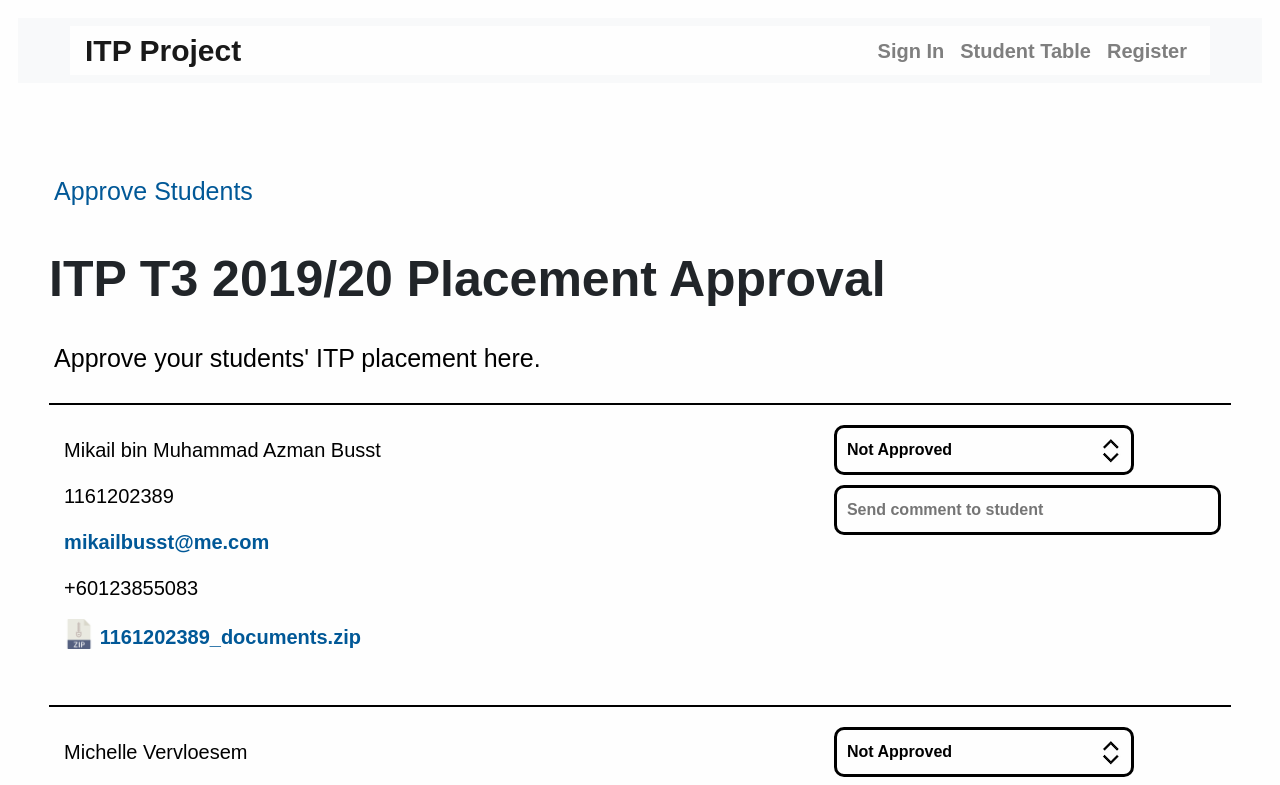
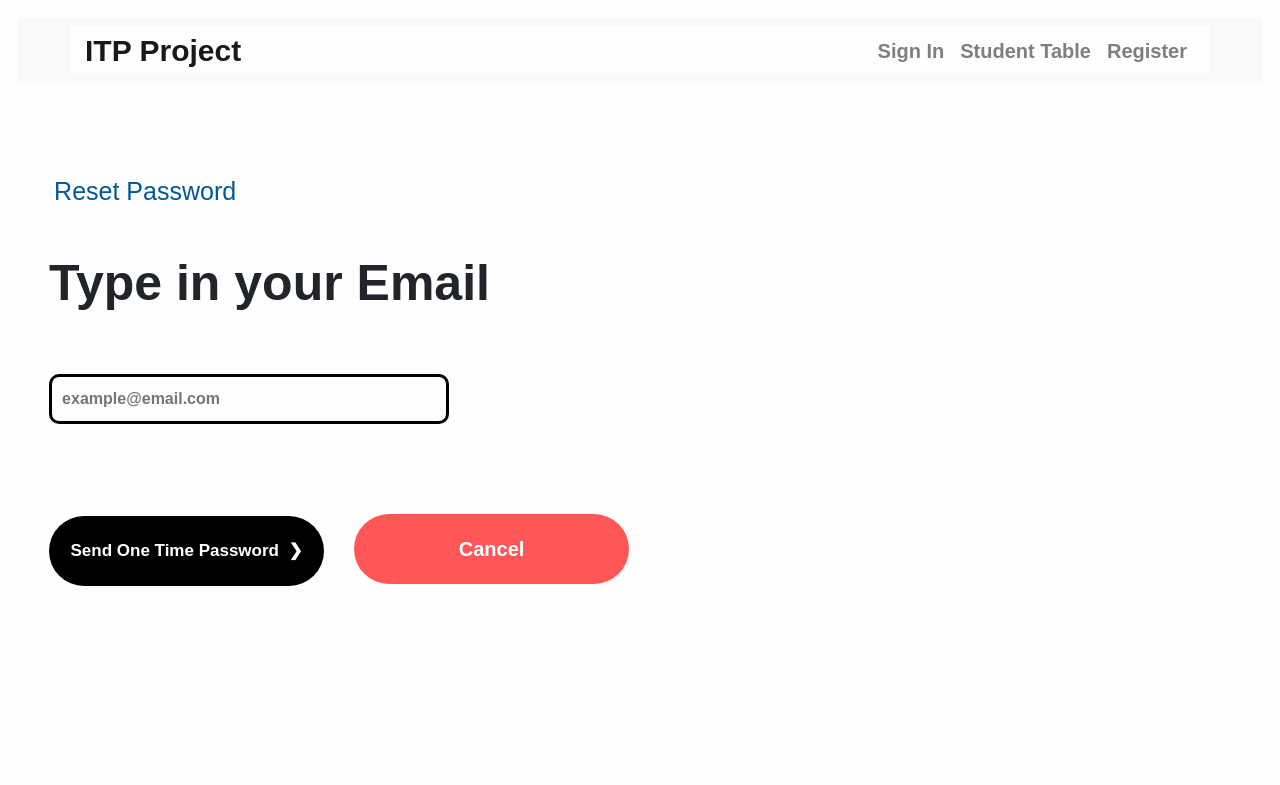
Before and after one commit to MikailBusst/itpproject, an Angular app in the folder angularcomponents/itpproject/: page / in a window 1280 px wide. Shown: the top 785 px of the page. Built offline with nearby package versions, Linux system fonts and the light colour scheme.

Commit message:
Added validation to the retrieve_email component.

```diff
--- a/angularcomponents/itpproject/src/app/app.component.html
+++ b/angularcomponents/itpproject/src/app/app.component.html
@@ -1,6 +1,6 @@
 <html>
 
-<app-aa-approve></app-aa-approve>
+<app-retrieve-email></app-retrieve-email>
 
 <router-outlet></router-outlet>
 
--- a/angularcomponents/itpproject/src/app/app.module.ts
+++ b/angularcomponents/itpproject/src/app/app.module.ts
@@ -1,6 +1,6 @@
 import { BrowserModule } from '@angular/platform-browser';
 import { NgModule } from '@angular/core';
-
+import { FormsModule } from '@angular/forms';
 import { AppRoutingModule } from './app-routing.module';
 import { AppComponent } from './app.component';
 import { DisclaimerComponent } from './disclaimer/disclaimer.component';
@@ -58,7 +58,8 @@ import { AaApproveComponent } from './aa-approve/aa-approve.component';
   ],
   imports: [
     BrowserModule,
-    AppRoutingModule
+    AppRoutingModule,
+    FormsModule
   ],
   providers: [],
   bootstrap: [AppComponent]
--- a/angularcomponents/itpproject/src/app/retrieve-email/retrieve-email.component.html
+++ b/angularcomponents/itpproject/src/app/retrieve-email/retrieve-email.component.html
@@ -8,8 +8,8 @@
           <div class="title">
               <h1>Type in your Email</h1>
 
-              <form name="retrieve_email" onsubmit="check_empty()">
-                  <input name="email" type="text" onblur="email_validation()" placeholder="example@email.com">
+              <form #retrieveEmailForm="ngForm" (ngSubmit)="check_empty(retrieveEmailForm.value)">
+                  <input name="email" type="text" (blur)="email_validation(retrieveEmailForm.value)" placeholder="example@email.com" ngModel>
                   <div class="error"><p id="email_error"></p></div>
 
                   <div class="card" style="padding-left: 0; width: 100%; margin-top: 80px; padding-right: 0px">
--- a/angularcomponents/itpproject/src/app/retrieve-email/retrieve-email.component.ts
+++ b/angularcomponents/itpproject/src/app/retrieve-email/retrieve-email.component.ts
@@ -51,6 +51,50 @@ export class RetrieveEmailComponent implements OnInit {
         $("#proceed_section").removeClass("proceed_section_mobile");
         $("#proceed_section").addClass("proceed_section");
     }
-}
+  }
+
+  check_empty(data): void {
+    event.preventDefault()
+
+    var email = data.email
+    var email_status = false
+
+    if(email == ""){
+        event.preventDefault()
+        email_status = false
+        document.getElementById("email_error").innerHTML = "Please enter your email address"
+    }
+    else{
+        this.email_validation(data)
+    }
+  }
+
+  email_validation(data): void {
+    var email = data.email
+    var email_status = false
+
+    if(email == ""){
+        event.preventDefault()
+        email_status = false
+         document.getElementById("email_error").innerHTML = "Please enter your email address"
+    }
+    else{
+        var mailformat = /^\w+([\.-]?\w+)*@\w+([\.-]?\w+)*(\.\w{2,3})+$/
+
+        if(mailformat.test(email)){
+            if(email.indexOf("@student.mmu.edu.my", email.length - "@student.mmu.edu.my".length) !== -1){
+                email_status = true
+                document.getElementById("email_error").innerHTML = ""
+            }
+            else{
+                document.getElementById("email_error").innerHTML = "You must have an MMU student email address in order for you to continue."
+            }
+        }
+        else{
+            email_status = false
+            document.getElementById("email_error").innerHTML = "Please enter a valid email address."
+        }
+    }
+  }
 
 }
```
